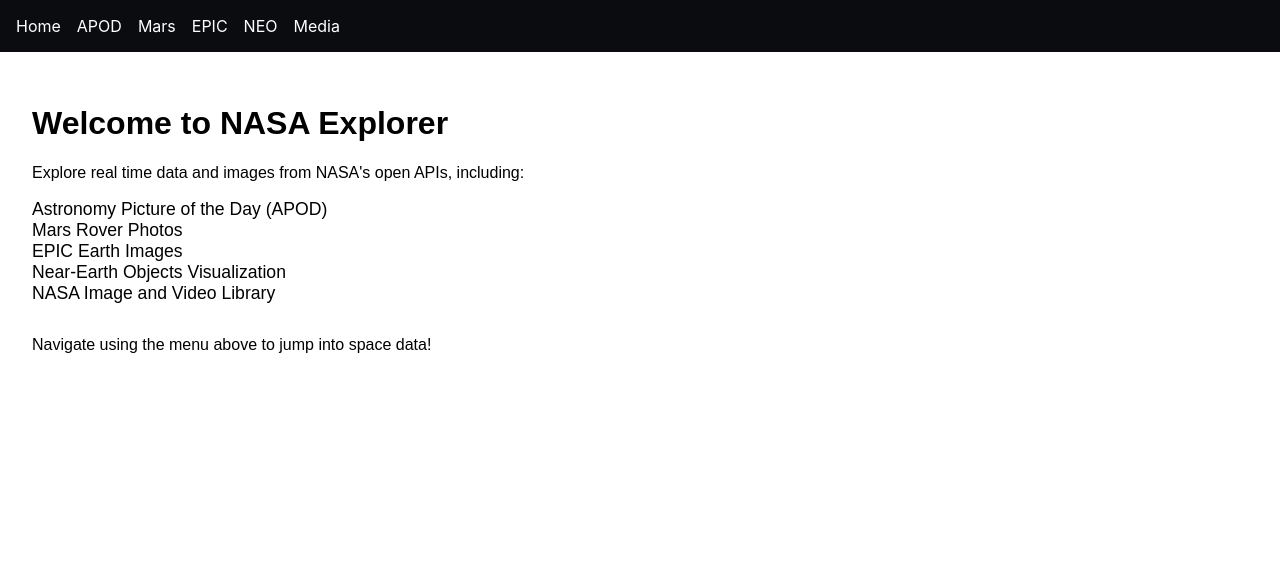
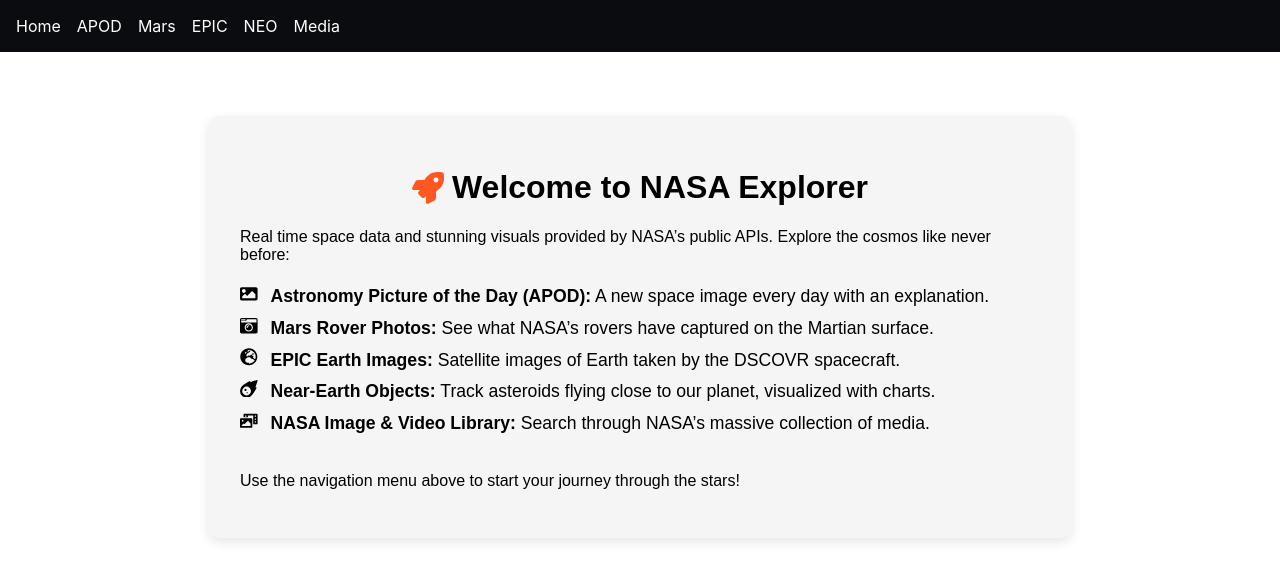
Before and after one commit to noonanronan/nasa-explorer, a React (Create React App) app in the folder frontend/: page / in a window 1280 px wide. Shown: the top 580 px of the page. Built offline with nearby package versions, Linux system fonts and the light colour scheme.

Commit message:
Improve Home page with FontAwesome icons and better layout styling

```diff
--- a/frontend/package.json
+++ b/frontend/package.json
@@ -10,6 +10,7 @@
     "axios": "^1.10.0",
     "react": "^19.1.0",
     "react-dom": "^19.1.0",
+    "react-icons": "^5.5.0",
     "react-router-dom": "^7.6.2",
     "react-scripts": "5.0.1",
     "recharts": "^2.15.4",
--- a/frontend/src/pages/Home.js
+++ b/frontend/src/pages/Home.js
@@ -1,29 +1,46 @@
 import React from 'react';
+import { FaRocket, FaCameraRetro, FaGlobeEurope, FaMeteor, FaPhotoVideo, FaImage } from 'react-icons/fa';
+
 
 // This is the home page of the NASA Explorer app
 const Home = () => (
-  <div>
+  <div style={{ padding: '2rem', fontFamily: 'Arial', display: 'flex', justifyContent: 'center' }}>
+    <div
+      style={{
+        backgroundColor: '#f5f5f5',
+        borderRadius: '12px',
+        boxShadow: '0 4px 12px rgba(0, 0, 0, 0.1)',
+        padding: '2rem',
+        maxWidth: '800px',
+        width: '100%',
+      }}
+    >
       {/* Main welcome heading */}
-    <h1>Welcome to NASA Explorer</h1>
+      <h1 style={{ textAlign: 'center', display: 'flex', justifyContent: 'center', alignItems: 'center', gap: '0.5rem' }}>
+        <FaRocket style={{ color: '#ff5722' }} />
+        Welcome to NASA Explorer
+      </h1>
 
       {/* Introduction */}
       <p>
-      Explore real time data and images from NASA's open APIs, including:
+        Real time space data and stunning visuals provided by NASA’s public APIs. Explore the cosmos like never before:
       </p>
 
       {/* List of available features in the app */}
-    <ul style={{ listStyle: 'none', padding: 0, fontSize: '1.1rem' }}>
-      <li>Astronomy Picture of the Day (APOD)</li>
-      <li>Mars Rover Photos</li>
-      <li>EPIC Earth Images</li>
-      <li>Near-Earth Objects Visualization</li>
-      <li>NASA Image and Video Library</li>
+      <ul style={{ listStyle: 'none', padding: 0, fontSize: '1.1rem', lineHeight: '1.8' }}>
+        <li><FaImage style={{ marginRight: '8px' }} /> <strong>Astronomy Picture of the Day (APOD):</strong> A new space image every day with an explanation.</li>
+        <li><FaCameraRetro style={{ marginRight: '8px' }} /> <strong>Mars Rover Photos:</strong> See what NASA’s rovers have captured on the Martian surface.</li>
+        <li><FaGlobeEurope style={{ marginRight: '8px' }} /> <strong>EPIC Earth Images:</strong> Satellite images of Earth taken by the DSCOVR spacecraft.</li>
+        <li><FaMeteor style={{ marginRight: '8px' }} /> <strong>Near-Earth Objects:</strong> Track asteroids flying close to our planet, visualized with charts.</li>
+        <li><FaPhotoVideo style={{ marginRight: '8px' }} /> <strong>NASA Image & Video Library:</strong> Search through NASA’s massive collection of media.</li>
       </ul>
+
 
       {/* Closing message */}
       <p style={{ marginTop: '2rem' }}>
-      Navigate using the menu above to jump into space data!
+        Use the navigation menu above to start your journey through the stars!
       </p>
+    </div>
   </div>
 );
 
```
Also changed, not shown: 2 other files (tests, documents, lock files or other folders). Lines whose indentation alone changed are shown as unchanged.
